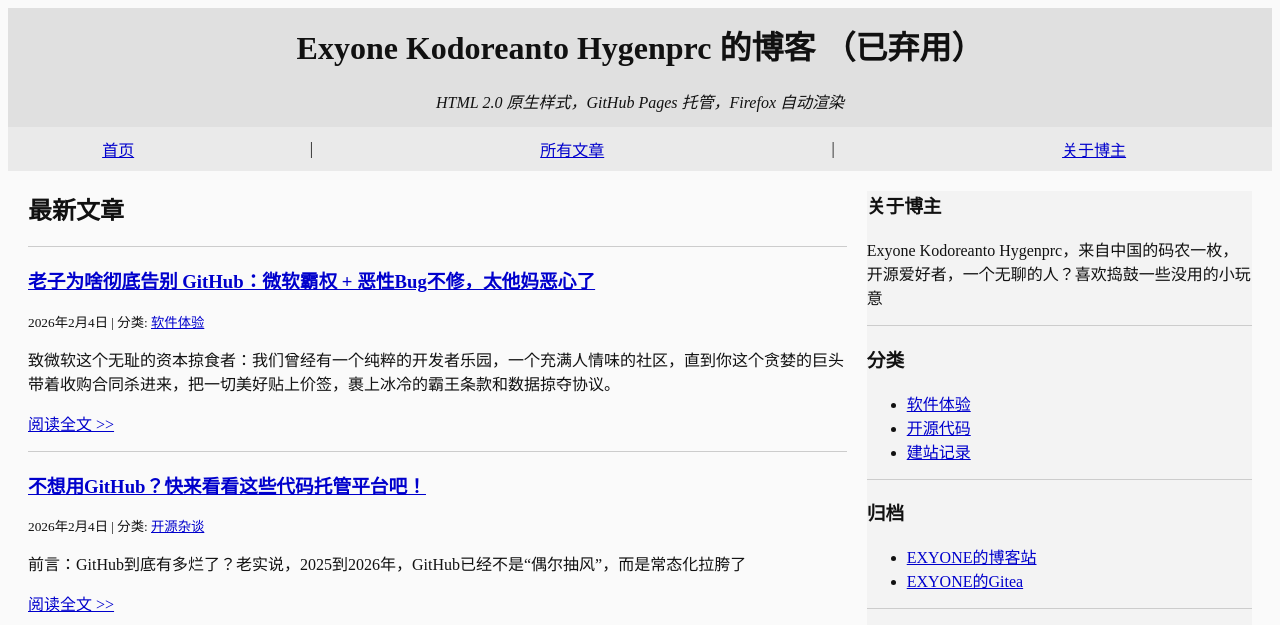
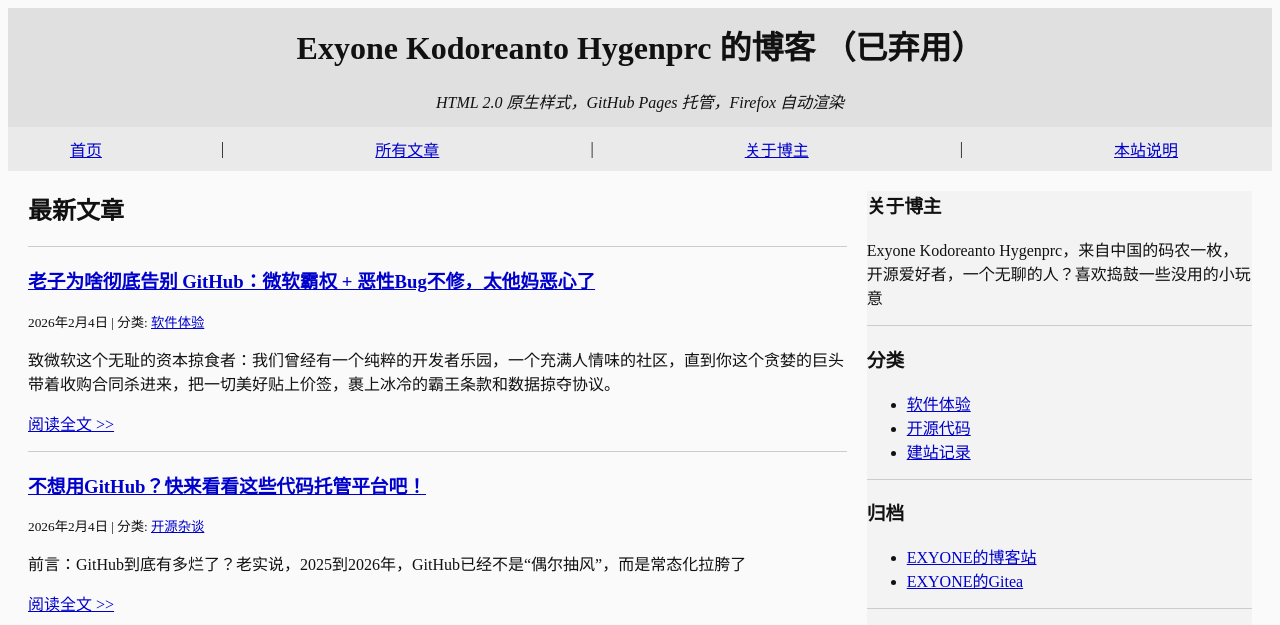
Before and after one commit to hygenprc-exyone/hygenprc-exyone.github.io, a plain HTML site: page index.html in a window 1280 px wide. Shown: the top 625 px of the page. Drawn offline with Linux system fonts and the light colour scheme.

Commit message:
Add link to site description in index.html

```diff
--- a/index.html
+++ b/index.html
@@ -24,6 +24,8 @@
 <td><a href="#articles">所有文章</a></td>
 <td>&nbsp;&nbsp;|&nbsp;&nbsp;</td>
 <td><a href="#about">关于博主</a></td>
+<td>&nbsp;&nbsp;|&nbsp;&nbsp;</td>
+<td><a href="https://hygenprc-exyone.github.io/about.html">本站说明</a></td>
 </tr>
 </table>
 
```
